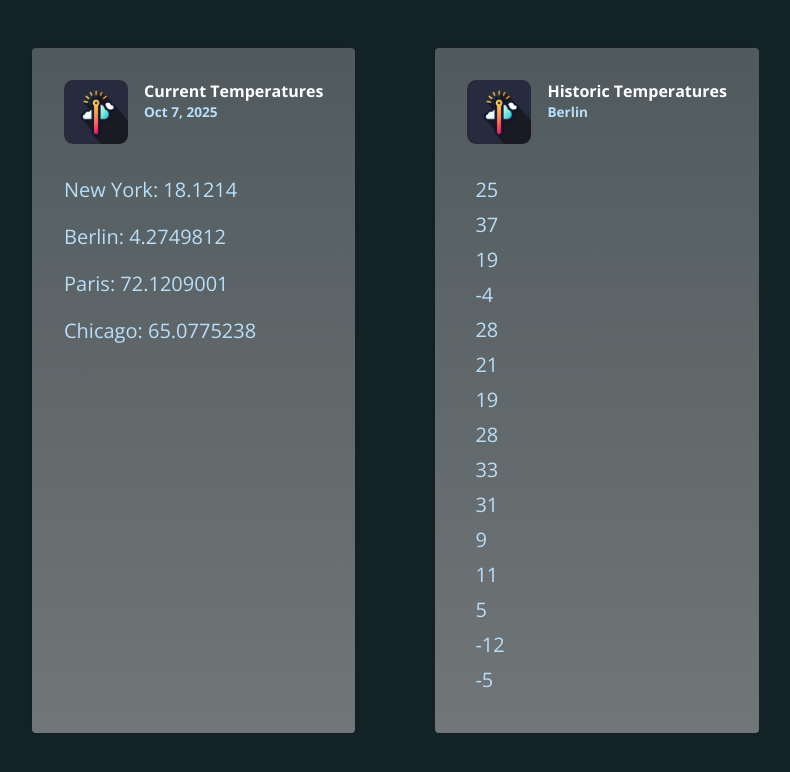
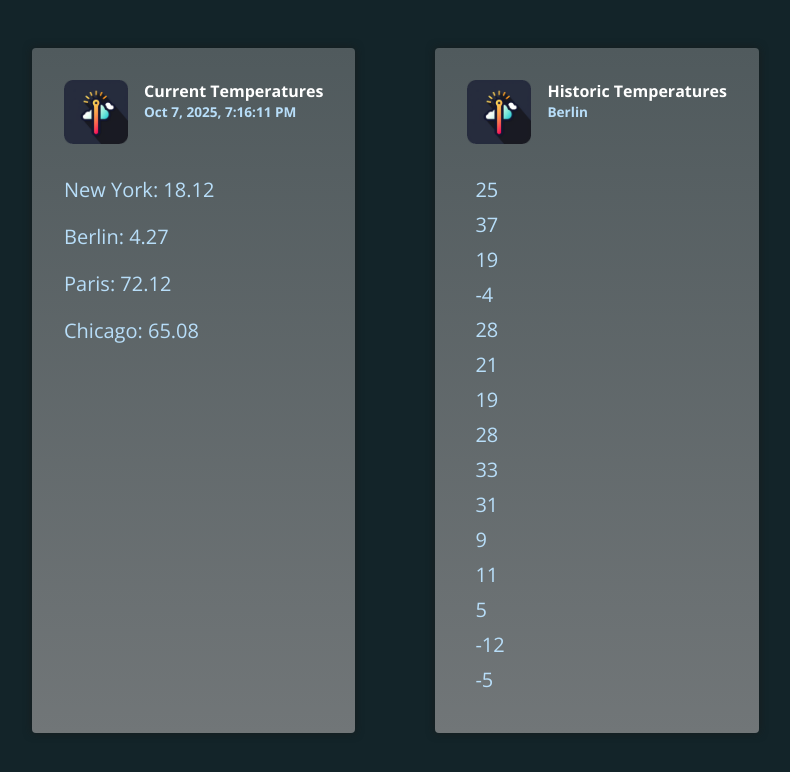
Before and after one commit to MSaqib123/section-8-angular-project, an Angular app: page / in a window 1280 px wide. Shown: the top 772 px of the page, without its empty margins (168-958 px from the left). Built offline with nearby package versions, Linux system fonts and the light colour scheme.

Commit message:
4. More Built-in Pipes Examples

```diff
--- a/src/app/app.component.html
+++ b/src/app/app.component.html
@@ -35,7 +35,7 @@
 
 
 <!-- #region  3. Using Built-in Pipes -->
-<main>
+<!-- <main>
   <article class="temperatures">
     <header>
       <img src="temp-icon.png" alt="Thermometer icon" />
@@ -64,6 +64,41 @@
       }
     </ul>
   </article>
+</main> -->
+
+<!-- #endregion -->
+
+
+<!-- #region  4. More Built-in Pipes Examples  (number, date)-->
+<main>
+  <article class="temperatures">
+    <header>
+      <img src="temp-icon.png" alt="Thermometer icon" />
+      <div>
+        <h2>Current Temperatures</h2>
+        <p>{{ currentDate | date:'medium' }}</p>
+      </div>
+    </header>
+    <p>New York: {{ currentTemperaturs.newYork | number:'1.1-2' }}</p>
+    <p>Berlin: {{ currentTemperaturs.berlin | number: '1.2-2' }}</p>
+    <p>Paris: {{ currentTemperaturs.paris | number: '1.2-2' }}</p>
+    <p>Chicago: {{ currentTemperaturs.chicago | number: '1.2-2'}}</p>
+  </article>
+
+  <article class="temperatures">
+    <header>
+      <img src="temp-icon.png" alt="Thermometer icon" />
+      <div>
+        <h2>Historic Temperatures</h2>
+        <p>Berlin</p>
+      </div>
+    </header>
+    <ul>
+      @for (temperature of historicTemperatures; track temperature) {
+      <li (click)="onReset($index)">{{ temperature }}</li>
+      }
+    </ul>
+  </article>
 </main>
 
 <!-- #endregion -->
--- a/src/app/app.component.ts
+++ b/src/app/app.component.ts
@@ -30,13 +30,13 @@
 
 
 //#region  3. Using Built-in Pipes
-import { DatePipe } from '@angular/common';
+import { DatePipe, DecimalPipe } from '@angular/common';
 import { Component } from '@angular/core';
 import { RouterOutlet } from '@angular/router';
 
 @Component({
   selector: 'app-root',
-  imports: [RouterOutlet,DatePipe],
+  imports: [RouterOutlet,DatePipe,DecimalPipe],
   templateUrl: './app.component.html',
   styleUrl: './app.component.css'
 })
```
